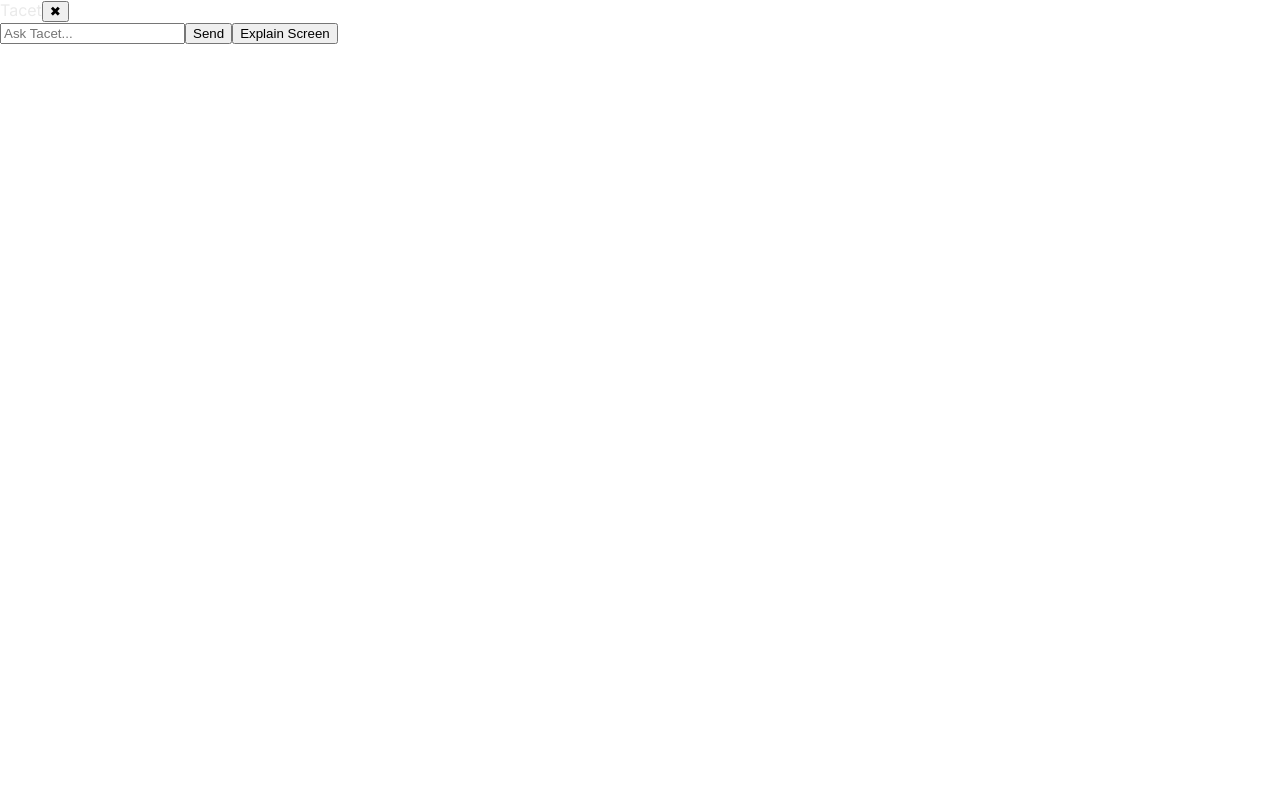
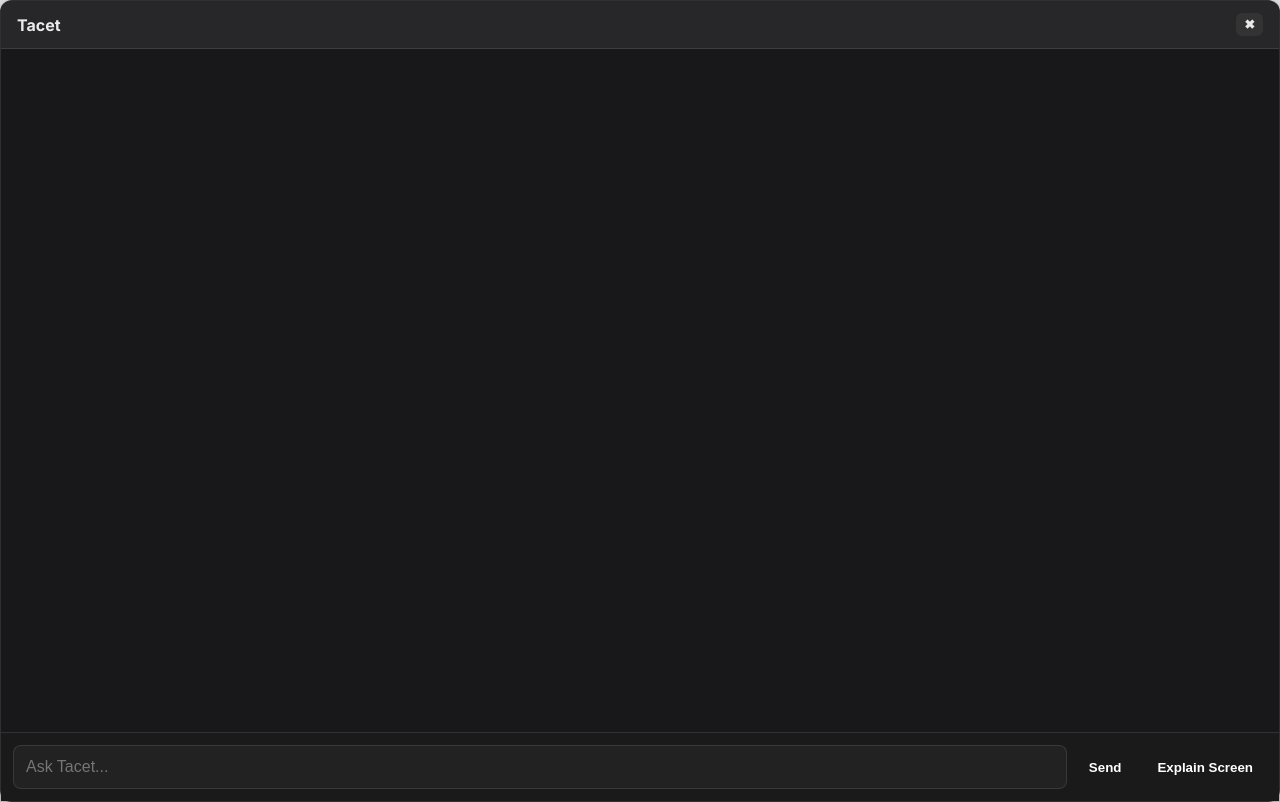
Before and after one commit to aarav-shukla07/Tacet, a React (Vite) app in the folder genie-desktop/renderer/: page /#/overlay in a window 1280 px wide. Built offline with nearby package versions, Linux system fonts and the light colour scheme.

Commit message:
Updated the styling of overlay

```diff
--- a/genie-desktop/renderer/src/Overlay.jsx
+++ b/genie-desktop/renderer/src/Overlay.jsx
@@ -10,9 +10,14 @@ export default function Overlay() {
   const [isLoading, setIsLoading] = useState(false);
 
   async function takeScreenshotAndExplain() {
-    setChat([]);
     setIsLoading(true);
     setSessionId(null);
+
+    // --- CHANGE START ---
+    // Add the "Explain Screen" action to the chat history for context
+    const initialChat = [{ role: "user", text: "Explain this screen" }];
+    setChat([...initialChat, { role: "assistant", text: "Analyzing..." }]);
+    // --- CHANGE END ---
 
     try {
       const response = await fetch("http://127.0.0.1:8000/explain-screen");
@@ -25,7 +30,12 @@ export default function Overlay() {
       const decoder = new TextDecoder();
       let accumulatedText = "";
 
-      setChat([{ role: "assistant", text: "" }]);
+      // The backend response contains the session_id in a header
+      // We will grab it here once we have the full response.
+      // For now, we just stream the text.
+
+      // Replace "Analyzing..." with the streaming response
+      setChat([...initialChat, { role: "assistant", text: "" }]);
 
       while (true) {
         const { done, value } = await reader.read();
@@ -34,10 +44,24 @@ export default function Overlay() {
         const chunk = decoder.decode(value, { stream: true });
         accumulatedText += chunk;
 
-        setChat([{ role: "assistant", text: accumulatedText }]);
+        // This is a simplified way to get session_id for a streaming response.
+        // A more robust solution would use a multi-part response or custom headers.
+        if (!sessionId) {
+            try {
+                // Try to parse the full response so far to find a session_id
+                const potentialJson = JSON.parse(accumulatedText);
+                if (potentialJson.session_id) {
+                    setSessionId(potentialJson.session_id);
+                }
+            } catch (e) {
+                // It's not valid JSON yet, so continue streaming
+            }
+        }
+
+        setChat([...initialChat, { role: "assistant", text: accumulatedText }]);
       }
     } catch (err) {
-      setChat([{ role: "assistant", text: `Error: ${err.message}` }]);
+      setChat([...initialChat, { role: "assistant", text: `Error: ${err.message}` }]);
     } finally {
       setIsLoading(false);
     }
@@ -46,11 +70,13 @@ export default function Overlay() {
   async function sendMessage() {
     if (!input.trim() || isLoading) return;
     const msg = input.trim();
-    setChat((c) => [...c, { role: "user", text: msg }]);
+    const newChat = [...chat, { role: "user", text: msg }];
+    setChat(newChat);
     setInput("");
     setIsLoading(true);
 
     try {
+      // The logic to use sessionId for follow-ups is already here and correct
       const endpoint = sessionId ? "/chat-session" : "/ask-text";
       const payload = sessionId
         ? { session_id: sessionId, message: msg }
@@ -61,13 +87,14 @@ export default function Overlay() {
       const reply = res.data.ai_reply || "Sorry, I couldn't get a response.";
       if (!sessionId) setSessionId(res.data.session_id);
 
-      setChat((c) => [...c, { role: "assistant", text: reply }]);
+      setChat([...newChat, { role: "assistant", text: reply }]);
     } catch (err) {
-      setChat((c) => [...c, { role: "assistant", text: "Error: " + (err.response?.data?.detail || err.message) }]);
+      setChat([...newChat, { role: "assistant", text: "Error: " + (err.response?.data?.detail || err.message) }]);
     } finally {
       setIsLoading(false);
     }
   }
+
 
 
   return (
--- a/genie-desktop/renderer/src/styles.css
+++ b/genie-desktop/renderer/src/styles.css
@@ -318,3 +318,122 @@ html, body, #root {
   background-clip: text;
   -webkit-background-clip: text;
 }
+
+/* === Overlay Styles (UPDATED) === */
+.overlay {
+  background: #18181B;
+  border-radius: 12px;
+  box-shadow: 0 8px 40px rgba(0, 0, 0, 0.8);
+  display: flex;
+  flex-direction: column;
+  height: 100vh;
+  border: 1px solid var(--border-color);
+}
+
+.overlay-header {
+  -webkit-app-region: drag;
+  background: #27272A;
+  color: var(--text-primary);
+  padding: 12px 16px;
+  border-bottom: 1px solid var(--border-color);
+  border-radius: 11px 11px 0 0;
+  font-weight: 600;
+  font-size: 1rem;
+  display: flex;
+  justify-content: space-between;
+  align-items: center;
+}
+
+.overlay-header button,
+.overlay-header input {
+  -webkit-app-region: no-drag;
+}
+
+.chat-window {
+  flex-grow: 1;
+  overflow-y: auto;
+  padding: 16px;
+}
+
+.bubble {
+  margin-bottom: 12px;
+  padding: 10px 14px;
+  border-radius: 12px;
+  max-width: 90%;
+  line-height: 1.5;
+  word-wrap: break-word;
+}
+
+/* --- CHANGED --- */
+.bubble.user {
+  background: var(--user-bubble-bg); /* New light grey color */
+  color: white;
+  margin-left: auto;
+  border-radius: 12px 12px 2px 12px;
+}
+
+.bubble.assistant {
+  background: var(--card-bg);
+  color: var(--text-primary);
+  margin-right: auto;
+  border-radius: 12px 12px 12px 2px;
+}
+
+.bubble pre {
+  background-color: #000;
+  padding: 12px;
+  border-radius: 8px;
+  border: 1px solid var(--border-color);
+  overflow-x: auto;
+  font-size: 0.9em;
+}
+
+.input-row {
+  display: flex;
+  gap: 8px;
+  padding: 12px;
+  border-top: 1px solid var(--border-color);
+  background: #1A1A1A;
+}
+
+.input-row input {
+  flex: 1;
+  padding: 12px;
+  border-radius: 8px;
+  border: 1px solid var(--border-color);
+  background: #222;
+  color: var(--text-primary);
+  font-size: 1rem;
+  outline: none;
+  transition: border-color 0.2s;
+}
+.input-row input:focus {
+  border-color: var(--accent-primary);
+}
+
+/* General Button Styles */
+.btn {
+  padding: 10px 14px;
+  border-radius: 8px;
+  border: none;
+  cursor: pointer;
+  font-weight: 600;
+  transition: transform 0.1s ease;
+}
+.btn:disabled {
+  opacity: 0.5;
+  cursor: not-allowed;
+}
+
+.btn.green { background: var(--accent-green); color: white; }
+.btn.teal { background: var(--accent-secondary); color: white; }
+.btn.small {
+  padding: 4px 8px;
+  border-radius: 6px;
+  background: #333;
+  color: var(--text-primary);
+  font-size: 0.8rem;
+}
+.btn.small:hover {
+  background: #444;
+}
```
